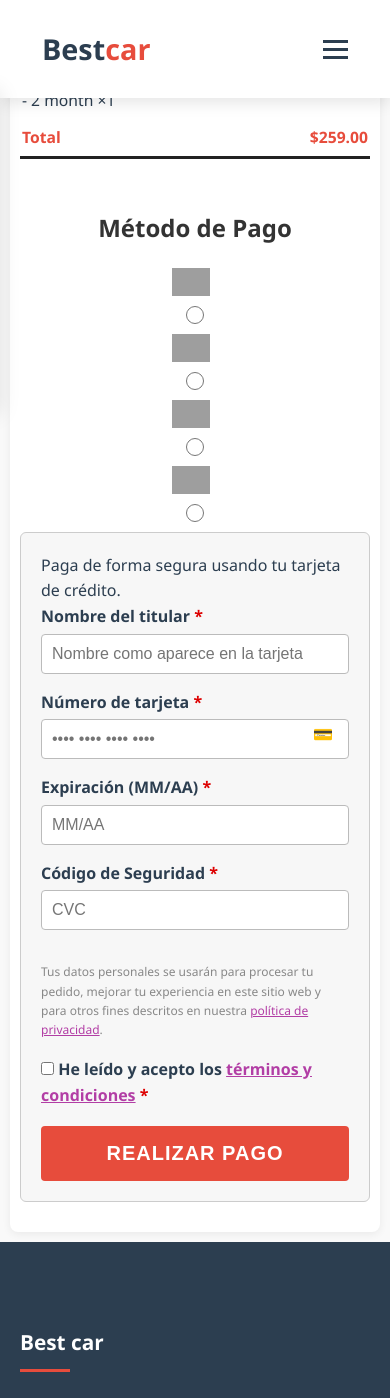
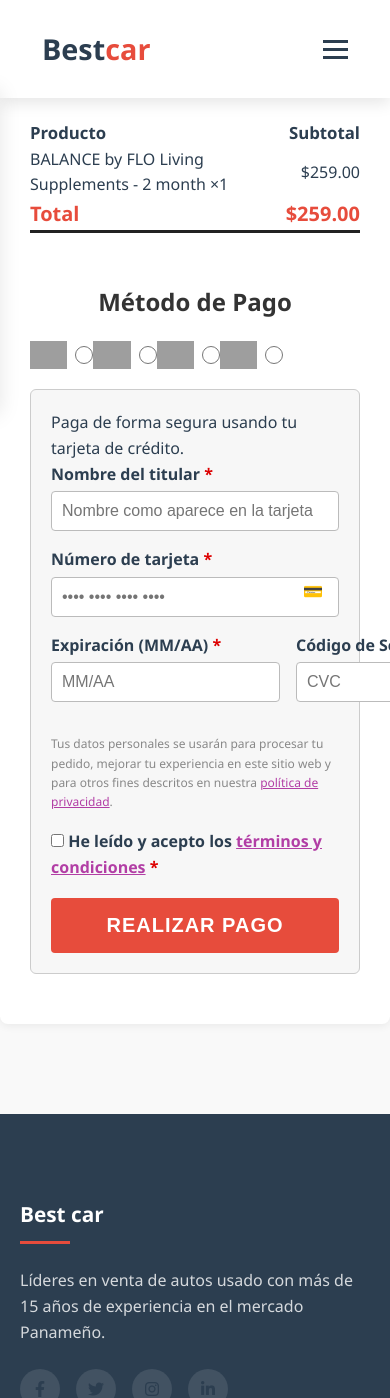
Before and after one commit to Agonzalez17up/Venta_autos_usado, a PHP site: page /pago.html in a window 390 px wide; the page is wider, and only the part inside the window is pictured. Shown: the top 1398 px of that part. Run offline with PHP 8.4, Linux system fonts and the light colour scheme; grey boxes are pictures that could not be loaded.

Commit message:
Add files via upload

```diff
--- a/style.css
+++ b/style.css
@@ -1210,30 +1210,20 @@
 }
 
 @media (max-width: 768px) {
-  .pg-container, .cotizacion-container, .container {
+  .cotizacion-container, .container {
     padding: 10px;
     margin: 10px;
     max-width: 98vw;
   }
-  .pg-summary th, .pg-summary td {
+  #cotizacion table, #cotizacion th, #cotizacion td {
     font-size: 0.98em;
     padding: 6px 2px;
+    display: block;
+    width: 100%;
   }
-  .pg-form-row {
-    flex-direction: column;
-    gap: 0;
-  }
-  .pg-cards {
-    flex-direction: column;
-    gap: 10px;
-    align-items: flex-start;
-  }
-  .pg-payment-box {
-    margin-top: 10px;
-  }
-  .order-success-modal {
-    padding: 20px 5px;
-    max-width: 98vw;
+  #cotizacion table {
+    overflow-x: auto;
+    display: block;
   }
   .footer-links {
     flex-direction: column;
@@ -1243,4 +1233,8 @@
     flex-direction: column;
     gap: 10px;
   }
+  .modal-content-cotizar {
+    min-width: 90vw;
+    padding: 18px 5px;
+  }
 }
```
